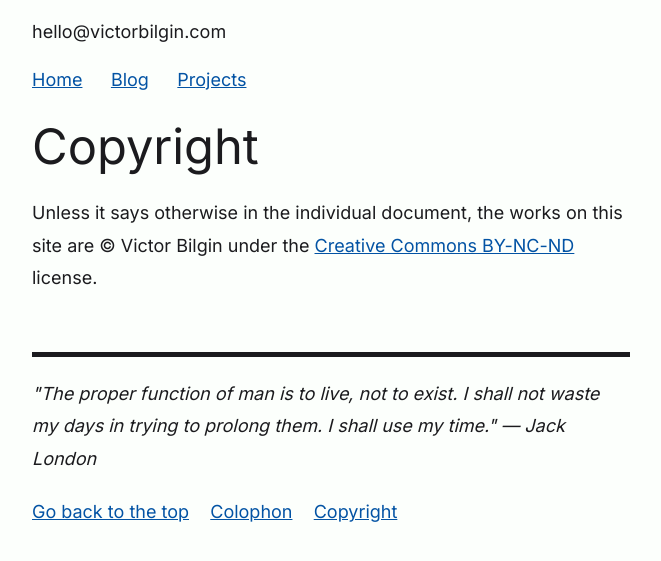
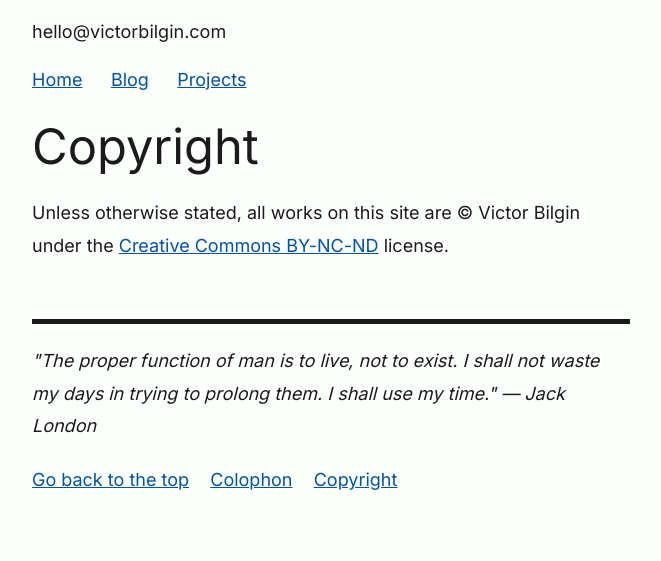
Before and after one commit to vbilgin/victorbilgin.com, a Jekyll site: the page built from _pages/copyright.md, in a window 1280 px wide. Shown: the top 561 px of the page, without its empty margins (309-970 px from the left). Built offline with Jekyll 4.4.1, drawn with Linux system fonts in a browser that asks for light colours.

Commit message:
Changed wording on Copyright page

```diff
--- a/_pages/copyright.md
+++ b/_pages/copyright.md
@@ -4,4 +4,4 @@ title: Copyright
 permalink: /copyright
 ---
 
-Unless it says otherwise in the individual document, the works on this site are © Victor Bilgin under the [Creative Commons BY-NC-ND](https://creativecommons.org/licenses/by-nc-nd/2.0/) license.
+Unless otherwise stated, all works on this site are © Victor Bilgin under the [Creative Commons BY-NC-ND](https://creativecommons.org/licenses/by-nc-nd/2.0/) license.
```
